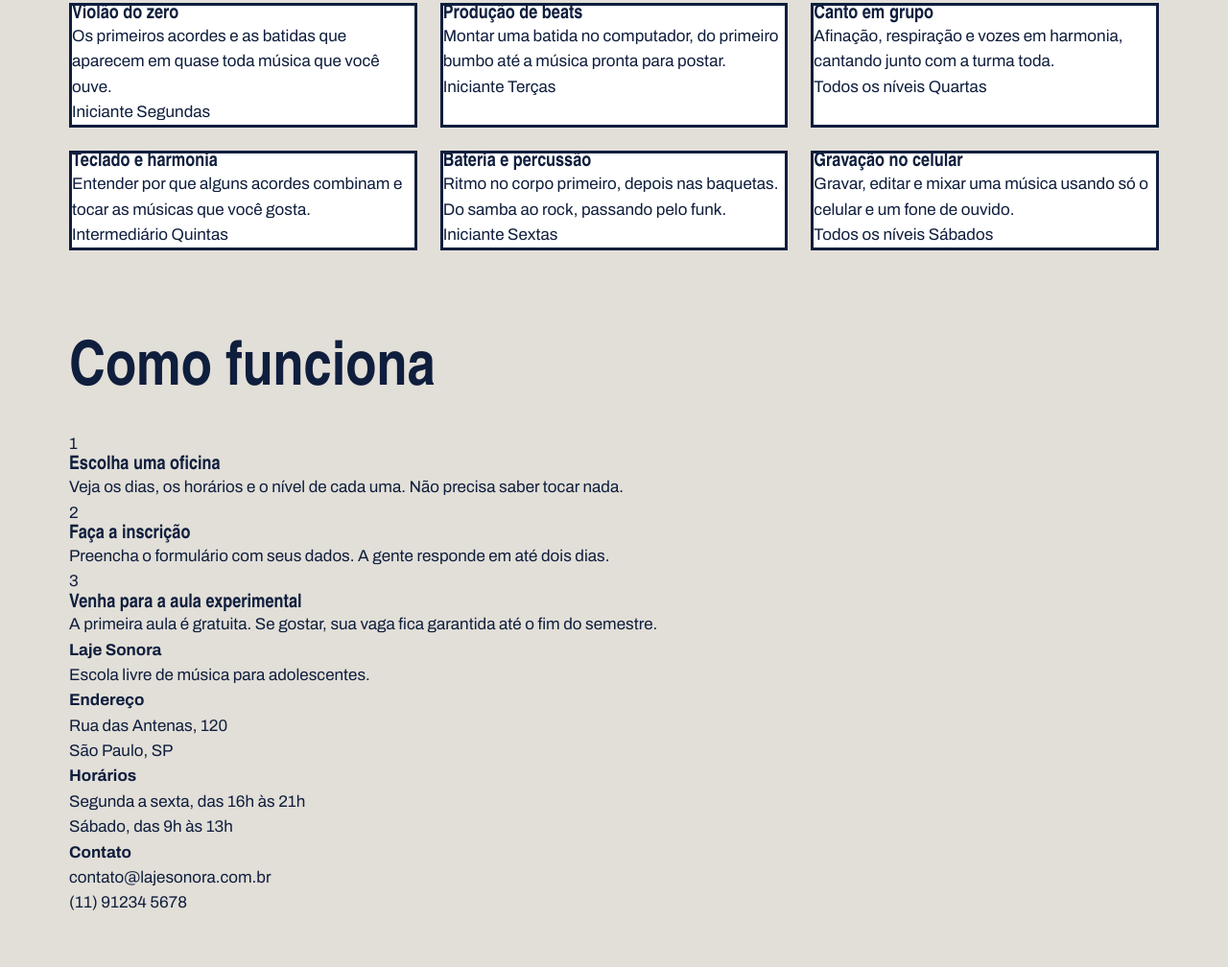
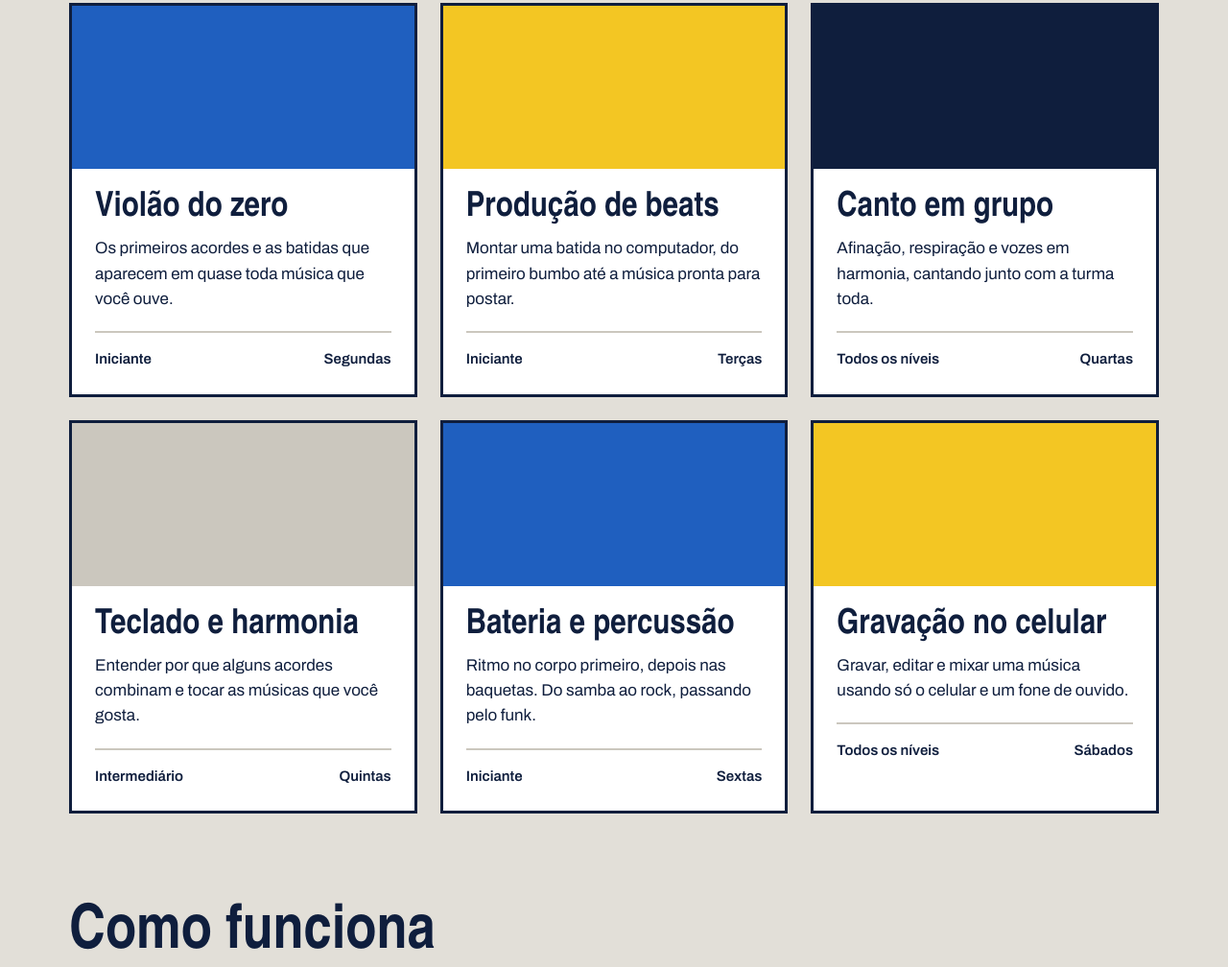
Before and after one commit to NathanJota/laje_sonora, a plain HTML site: page index.html in a window 1280 px wide. Shown: the part 892-1900 px from the top of the page at 96% size. Before the commit the page ends 1847 px from the top, so only its background shows below. Drawn offline with Linux system fonts and the light colour scheme; a web font is replaced by a local one.

Commit message:
Página inicial pronta

```diff
--- a/index.css
+++ b/index.css
@@ -146,3 +146,80 @@ h1, h2, h3 {
     border: 3px solid var(--tinta);
     flex: 1 1 340px;
 }
+
+.card .foto{
+    height: 170px;
+}
+
+.foto{
+    background-color: var(--concreto-escuro);
+}
+.foto-azul{
+    background-color: var(--caixa-dagua);
+}
+.foto-amarela {
+    background-color: var(--fita);
+}
+.foto-tinta {
+    background-color: var(--tinta);
+}
+.card-texto{
+   padding: 24px;
+}
+.card h3 {
+    font-size: 36px;
+    margin-bottom: 12px;
+}
+
+.card-info {
+    margin-top: 20px;
+    padding-top: 16px;
+    border-top: 2px solid var(--concreto-escuro);
+    font-weight: 600;
+    font-size: 15px;
+    display: flex;
+    justify-content: space-between;
+}
+.passos {
+    display: flex;
+    gap: 24px;
+  }
+
+  .passo {
+    border-top: 6px solid var(--tinta);
+    padding-top: 20px;
+    flex: 1;
+  }
+
+  .passo-numero {
+    font-family: var(--fonte-cartaz);
+    font-size: 96px;
+    font-weight: 900;
+    line-height: 1;
+    color: var(--caixa-dagua);
+  }
+
+  .passo h3 {
+    font-size: 32px;
+    margin-block: 8px 12px;
+  }
+  .rodape{
+    margin-top: 120px;
+    background-color: var(--tinta);
+    color: var(--concreto);
+    padding: 56px 0;
+  }
+  .rodape-colunas {
+    display: flex;
+    gap: 40px;
+}
+
+.rodape-coluna {
+    flex: 1;
+}
+.rodape h4 {
+    font-family: var(--fonte-cartaz);
+    font-size: 28px;
+    color: var(--fita);
+    margin-bottom: 12px;
+}
```
